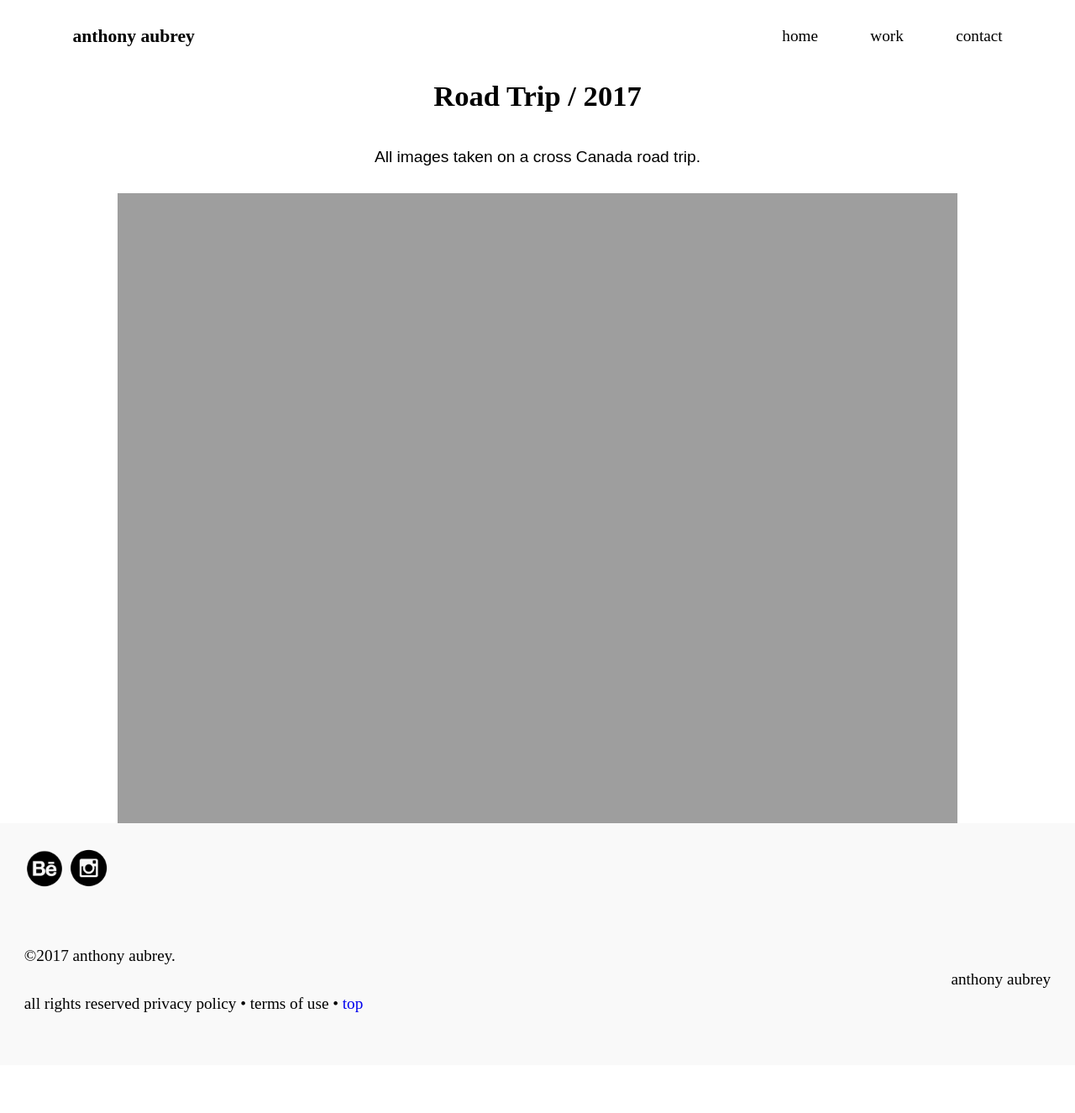
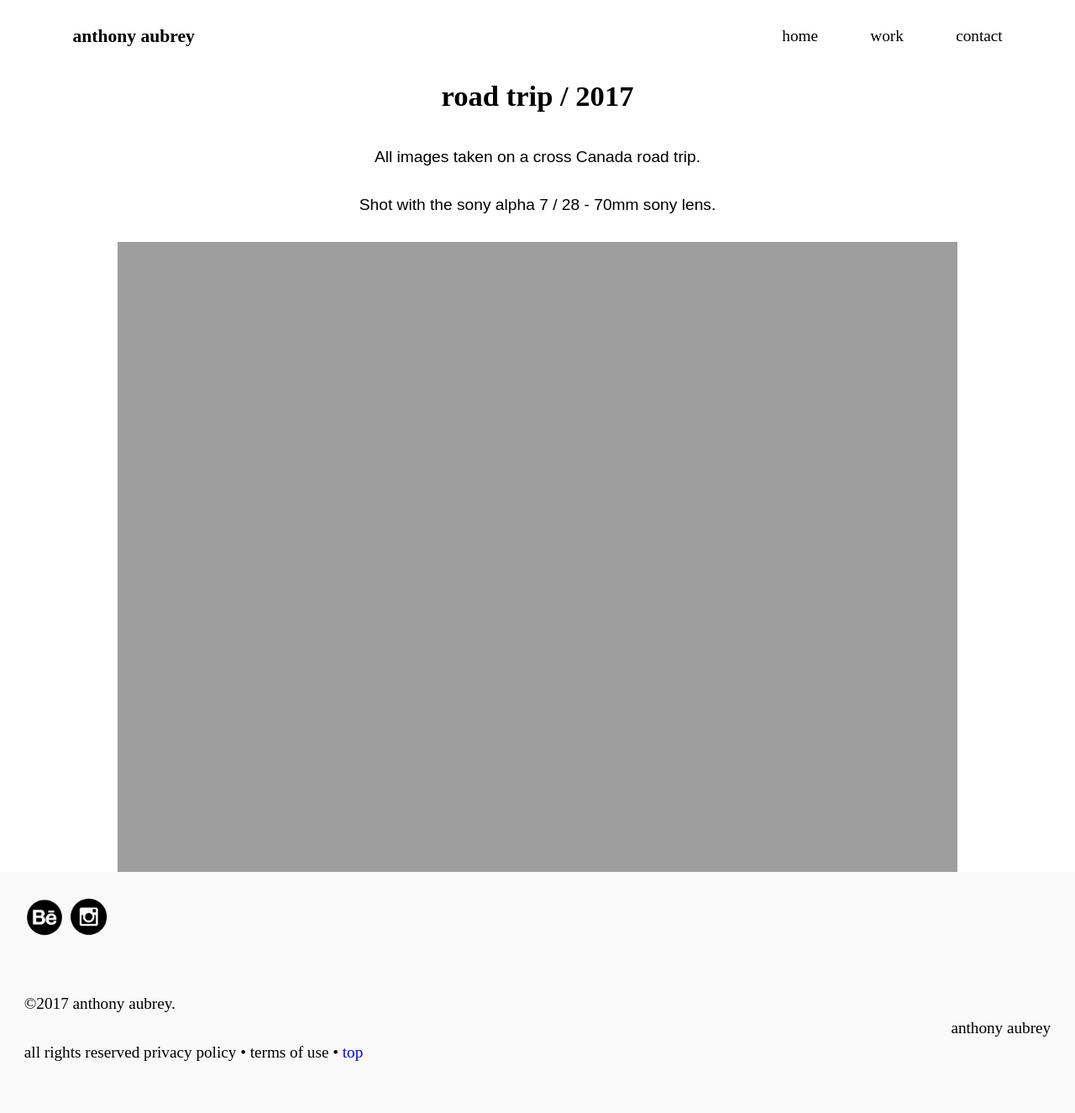
Before and after one commit to anthonyaubrey/portfolio, a Jekyll site: the page built from tripphotography.html, in a window 1280 px wide. Shown: the whole page at 84% size. Built offline with Jekyll 4.4.1, drawn with Linux system fonts in a browser that asks for light colours; before the commit the page ends 1268 px from its top, so only the background shows below that.

Commit message:
Added content to new page

```diff
--- a/tripphotography.html
+++ b/tripphotography.html
@@ -4,8 +4,9 @@ layout: default
 
 <main role="main" id="main" class="text-center">
   <div class="text-center">
-    <h1 class="text-center">Road Trip / 2017</h1>
+    <h1 class="text-center">road trip / 2017</h1>
     <p class="open-sans text-center">All images taken on a cross Canada road trip.</p>
+    <p class="open-sans text-center">Shot with the sony alpha 7 / 28 - 70mm sony lens.</p>
     <div>
       <img class="img-flex limgwrap"src="{{site.baseurl}}/img/tripphotography/.jpg">
 
--- a/work.html
+++ b/work.html
@@ -14,7 +14,7 @@ layout: default
     <div class="unit unit-xs-1 unit-s-1 unit-m-3-4 unit-l-3-4">
       <h2 class="padding-left">work</h2>
       <div>
-        <a href="{{site.baseurl}}/tripphotography"><img src="{{site.baseurl}}/img/tripphotographytie.jpg" alt=" Cross Canada Photography"></a>
+        <a href="{{site.baseurl}}/tripphotography"><img src="{{site.baseurl}}/img/tripphotographytile.jpg" alt=" Cross Canada Photography"></a>
         <a href="{{site.baseurl}}/photography"><img src="{{site.baseurl}}/img/photographytile.jpg" alt="Outdoor Photography"></a>
         <a href="{{site.baseurl}}/otm"><img src="{{site.baseurl}}/img/otm.jpg" alt="Over The Mountains Campaign"></a>
         <a href="{{site.baseurl}}/mountainroadwinecompany"><img src="{{site.baseurl}}/img/wine-bottle.jpg" alt="Wine Label Mock Up"></a>
```
